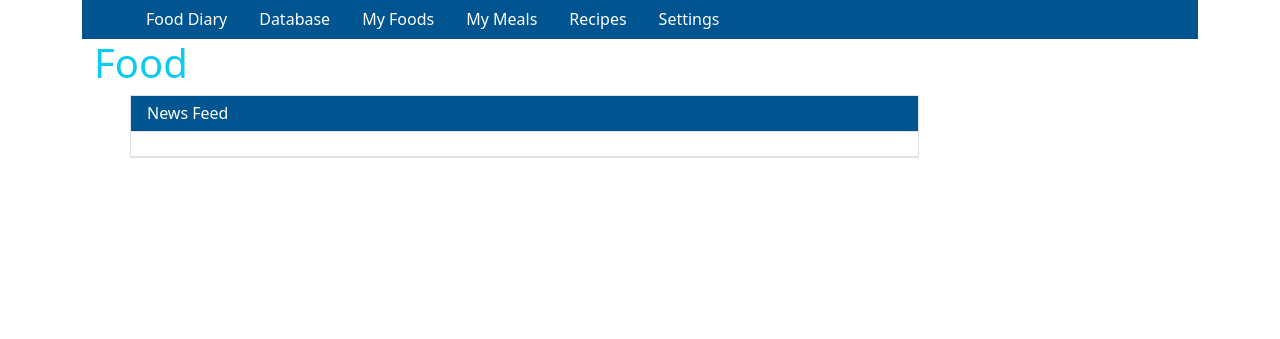
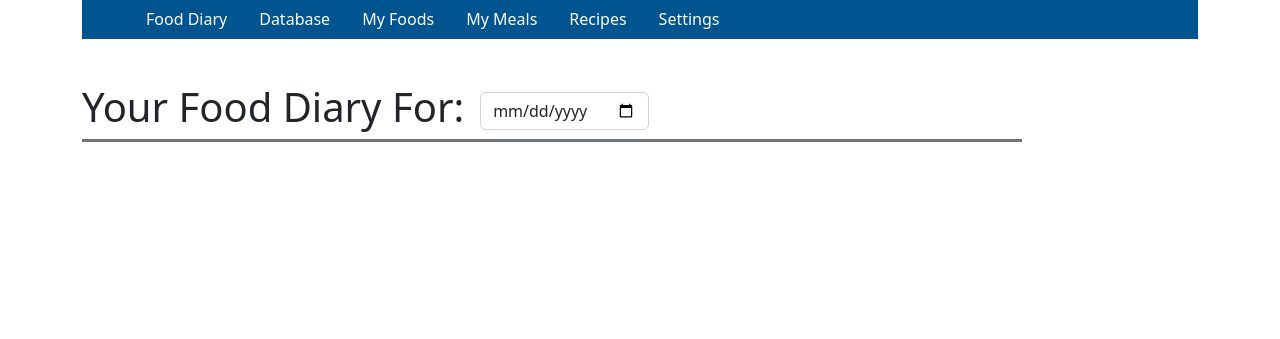
Before and after one commit to JuliaSukach/Python-HW, a Django app: page /food in a window 1280 px wide. Shown: the part 41-380 px from the top of the page. Run offline with Django 3.2, Linux system fonts and the light colour scheme; style sheets or scripts are compiled from the project's sources; some libraries are stand-ins or nearby versions.

Commit message:
progress

```diff
--- a/django-project/static/css/custom.css
+++ b/django-project/static/css/custom.css
@@ -6,4 +6,16 @@
   border: none;
 }
 
+.wrap {
+  width: 940px;
+}
+.wrap .content {
+  padding: 20px 0 4em;
+  clear: both;
+}
+.wrap .content .main {
+  display: contents;
+  width: 750px;
+}
+
 /*# sourceMappingURL=custom.css.map */
--- a/django-project/static/scss/custom.scss
+++ b/django-project/static/scss/custom.scss
@@ -9,3 +9,15 @@ $dark: #00548F;
 .card {
     border: none;
 }
+
+.wrap {
+    width: 940px;
+    .content {
+        padding: 20px 0 4em;
+        clear: both;
+        .main {
+            display: contents;
+            width: 750px;
+        }
+    }
+}
--- a/django-project/templates/food.html
+++ b/django-project/templates/food.html
@@ -11,5 +11,22 @@
 {% endblock tabs %}
 
 {% block content %}
-    <h1 class="container text-info" id="food">Food</h1>
+    <div class="wrap m-auto mt-4 position-relative text-start d-inline-block overflow-hidden">
+        <div class="content float-start d-inline position-relative w-100">
+            <div class="main float-start">
+                <div class="diary d-flex border-bottom border-secondary border-3">
+                    <h1>Your Food Diary For:</h1>
+                    <div class="date-controls m-auto ms-3">
+                        <div class="">
+                            <input class="form-control" type="date" />
+                            <span></span>
+                        </div>
+                    </div>
+                </div>
+
+            </div>
+
+        </div>
+
+    </div>
 {% endblock content %}
--- a/django-project/templates/index.html
+++ b/django-project/templates/index.html
@@ -52,27 +52,10 @@
             </header>
             {% block content %}
             {% endblock %}
-            <div class="card w-75 ps-5">
-              <div class="border border-left border-right px-0">
-                <div class="ps-3 pt-2 pb-2 border-bottom bg-dark">
-                  <h6 class="d-flex align-items-center mb-0 text-white">
-                    News Feed  <i class="far fa-xs fa-star ms-auto text-primary"></i>
-                  </h6>
-                </div>
-                <div>
-                  <div class="card shadow-0">
-                    <div class="card-body border-bottom pb-2">
-                        {% block profile %}
-                        {% endblock %}
-                    </div>
-                  </div>
-                </div>
-              </div>
-            </div>
-            <div class="card w-75 ps-5 mt-2">
-                {% block notes %}
-                {% endblock %}
-            </div>
+            {% block profile %}
+            {% endblock %}
+            {% block notes %}
+            {% endblock %}
         </div>
         <script src="https://cdn.jsdelivr.net/npm/@popperjs/core@2.11.6/dist/umd/popper.min.js"
                 integrity="sha384-oBqDVmMz9ATKxIep9tiCxS/Z9fNfEXiDAYTujMAeBAsjFuCZSmKbSSUnQlmh/jp3"
```
Also changed, not shown: django-project/static/scss/custom.css (+12 -0 lines), django-project/templates/home.html (+17 -1 lines), 2 other files.
